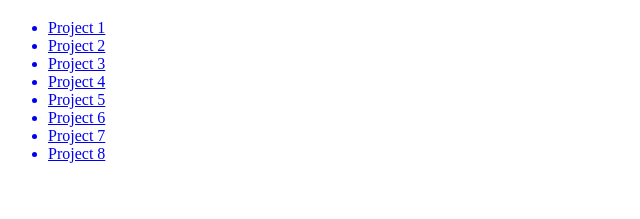
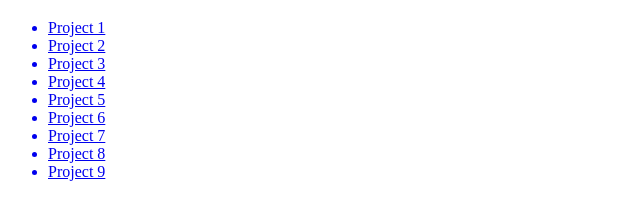
Before and after one commit to AltamiranoAaron/AltamiranoAaron.github.io, a plain HTML site: page index.html in a window 1280 px wide. Shown: the part 61-280 px from the top of the page, without its empty margins (0-640 px from the left). Drawn offline with Linux system fonts and the light colour scheme.

Commit message:
Update index.html

```diff
--- a/index.html
+++ b/index.html
@@ -18,6 +18,7 @@
     <a href="project6/project6.html"><li>Project 6</li><a>
     <a href="project7/project7.html"><li>Project 7</li><a>
     <a href="project8/project8.html"><li>Project 8</li><a>
+    <a href="project9/project9.html"><li>Project 9</li><a>
   </ul>
 
   </body>
```
